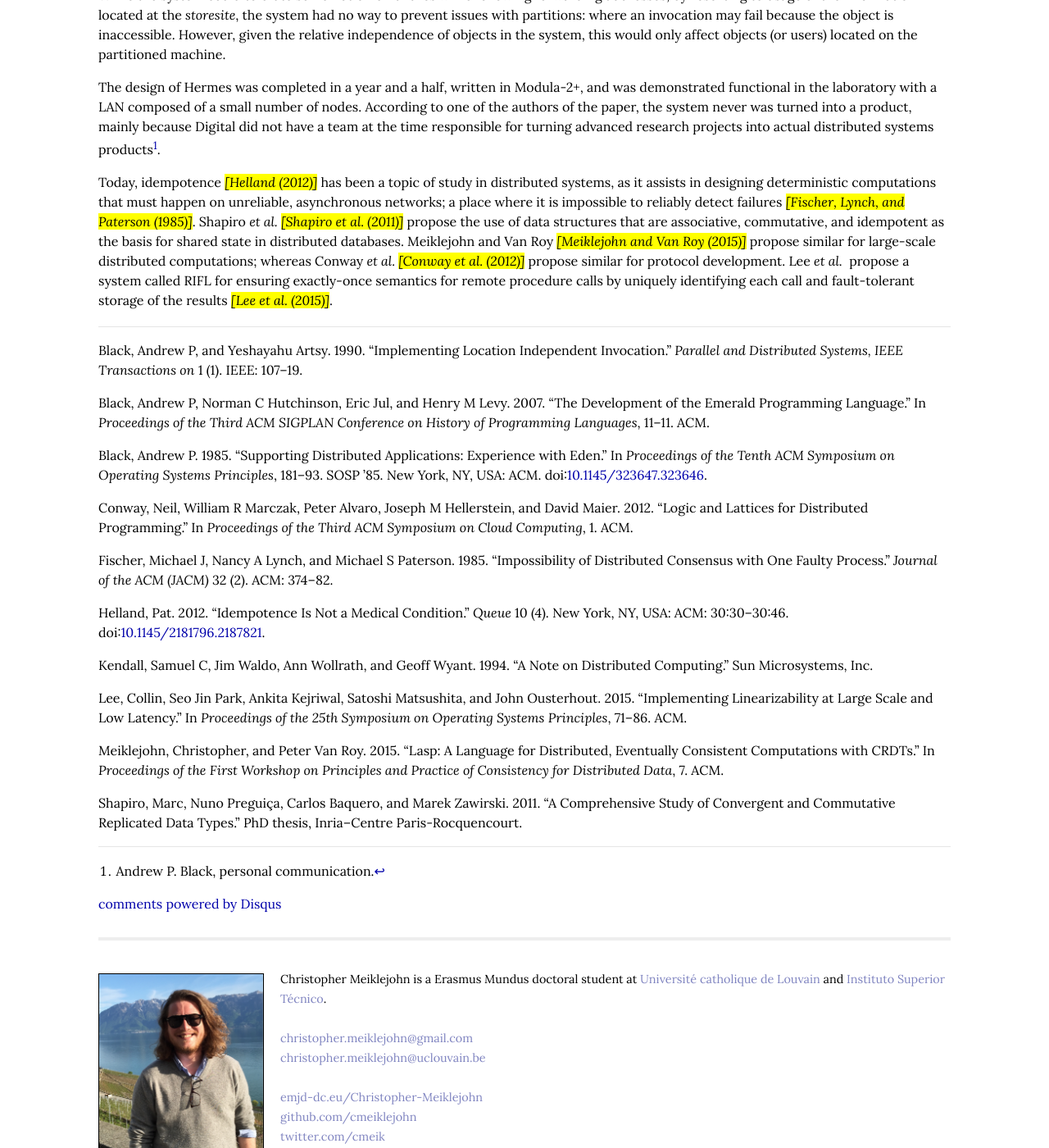
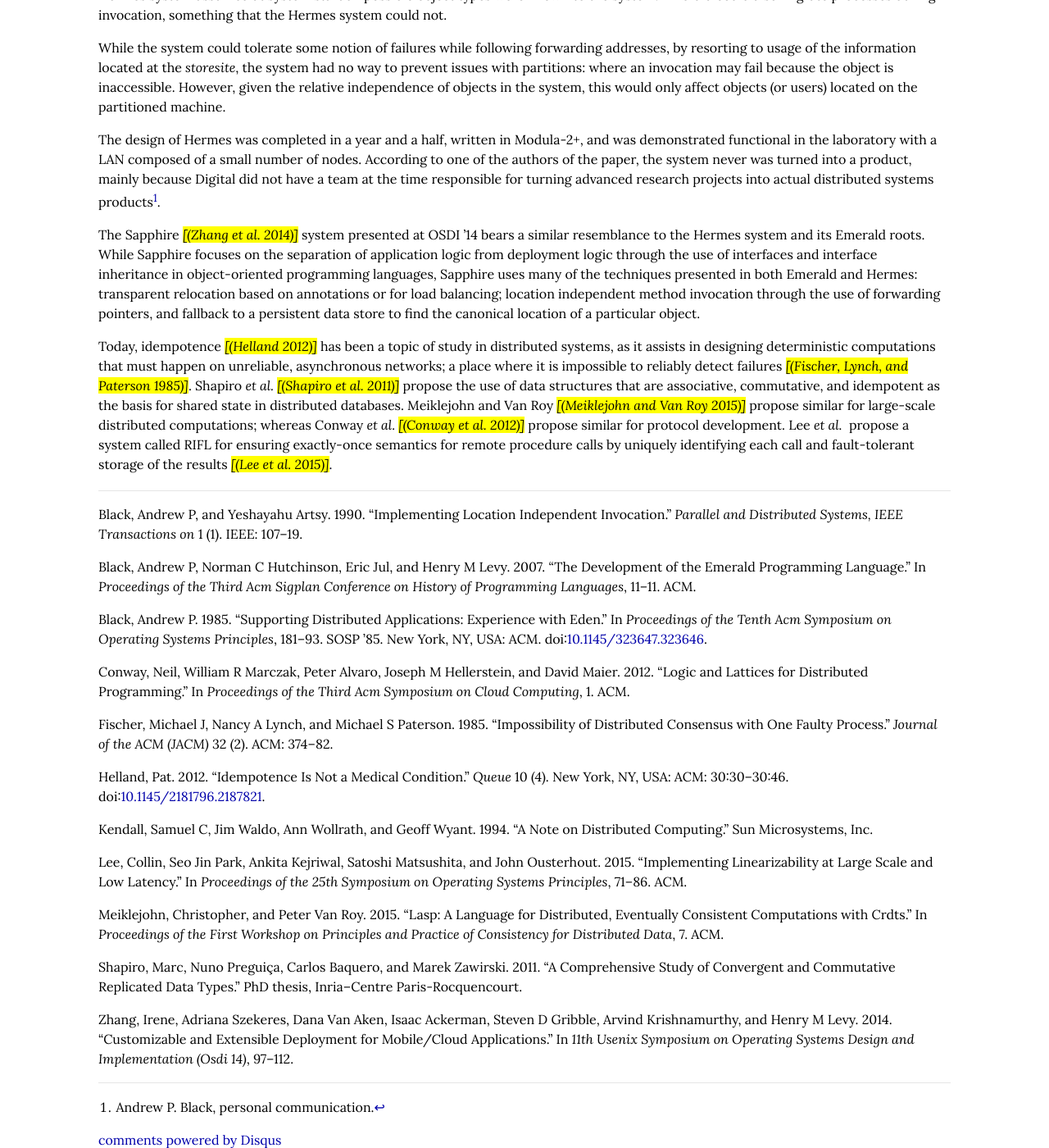
Before and after one commit to cmeiklejohn/cmeiklejohn.github.io, a Jekyll site: the page built from _posts/2016-03-06-hermes.markdown, in a window 1280 px wide and 1400 px high, scrolled down 1726 px. Shown: the whole window at 82% size. Built offline with Jekyll 4.4.1, drawn with Linux system fonts in a browser that asks for light colours; comment, search, counter and statistics services are not loaded; some of the changed text lies outside the part shown.

Commit message:
Extend Hermes.

```diff
--- a/_posts/2016-03-06-hermes.markdown
+++ b/_posts/2016-03-06-hermes.markdown
@@ -10,10 +10,11 @@
 
 <h2 id="relevant-reading">Relevant Reading</h2>
 <ul>
-<li><p><em>Implementing Location Independent Invocation</em>, Black, Andrew P and Artsy, Yeshayahu, IEEE Transactions on Parallel and Distributed Systems, 1990 <span class="citation">Andrew P Black and Artsy (1990)</span>.</p></li>
+<li><p><em>Implementing Location Independent Invocation</em>, Black, Andrew P and Artsy, Yeshayahu, IEEE Transactions on Parallel and Distributed Systems, 1990 <span class="citation">(Andrew P Black and Artsy 1990)</span>.</p></li>
+<li><p><em>Customizable and extensible deployment for mobile/cloud applications</em>, Zhang, Irene and Szekeres, Adriana and Van Aken, Dana and Ackerman, Isaac and Gribble, Steven D and Krishnamurthy, Arvind and Levy, Henry M, 2014 <span class="citation">(Zhang et al. 2014)</span>.</p></li>
 </ul>
 <h2 id="commentary">Commentary</h2>
-<p>The general idea behind the Remote Procedure Call (RPC) paradigm is that it supports the transfer of control between address spaces. This paradigm allows programmers to write distributed applications without having to have knowledge of data representations or specific network protocols. Even though we know that there is quite a bit semantically different between remote and local calls <span class="citation">Kendall et al. (1994; Andrew P Black and Artsy 1990)</span>, the authors posit that the most fundamental difference is that of <em>binding</em>, or, how to figure out which address space to direct the call to.</p>
+<p>The general idea behind the Remote Procedure Call (RPC) paradigm is that it supports the transfer of control between address spaces. This paradigm allows programmers to write distributed applications without having to have knowledge of data representations or specific network protocols. Even though we know that there is quite a bit semantically different between remote and local calls <span class="citation">(Kendall et al. 1994; Andrew P Black and Artsy 1990)</span>, the authors posit that the most fundamental difference is that of <em>binding</em>, or, how to figure out which address space to direct the call to.</p>
 <p>Traditionally, this has been done one of two ways: <em>default or automatic</em> binding where the RPC system makes the choice for the programmer; or <em>clerks</em>, an application specific module used for determining where the place the call. Default binding is fairly straightforward when there is only one server (or a group of semantically equivalent servers) to service the request. Clerks are fairly expensive, as one must be written for each type of request that needs to be serviced. If the service the RPC call is being made to is <em>pure</em>, for instance providing as fast Fourier transform as the authors put it, it is easy to choose automatic binding to select a server based on latency or availability. However, it is more challenging if services host application data. In their example, they consider an employee directory at Digital where application data is partitioned by company, and further by other groupings. If this mapping changes infrequently, a static mapping can be distributed to all of the clients; but, what happens if objects are mobile and this changes more frequently?</p>
 <p>One of the fantastic things about this paper is how forward thinking the design is for an actual industrial problem at Digital Equipment Corporation. I consider this one of the early versions of what we now call an “industry” research report, even though the system never was productized and the work was mainly performed by researchers in a lab. The application deals with expense vouchers for employees: each form needs to be filled in by an employee, approved by various managers, filed, and eventually results in a payout of actual cash. Each of the managers that are involved in approving the form may be located in different buildings in different continents. The application design assumes Digital’s global network of 36,000 machines and assumes that centralizing the records for each form in a centralized database is infeasible. Instead, the design is based on mobile objects for both data and code; forms should be able to move around the network as required by the application.</p>
 <p>The Hermes system is broken into three components: a naming service, a persistent store known as a collection of <em>storesites</em>, and routing layer that sits above the RPC system. Each object in the system is given a globally unique identifier, a source <em>storesite</em> and a <em>temporal address descriptor</em> or <em>tad</em>. The <em>temporal address descriptor</em> is a pair composed of a Hermes node identifier and a monotonically advancing timestamp: this pair represents where an object is located at a given time. This information is also persisted in the objects <em>storesite</em>. As objects move around the network, the <em>tad</em> is updated at the source node and 2PC used to coordinate a change with the record at the objects’s <em>storesite</em>.</p>
@@ -21,23 +22,24 @@
 <p>If a node has no local knowledge of where that object is, either because it is not running locally or because there exists no temporal address, a request is made to the naming service to request the <em>storesite</em> for the object, and the address of the current location retrieved from the <em>storesite</em>.</p>
 <p>However, in this model failures may occur. If the RPC arrives at the destination of the object and the call invoked and completed, but the response packets dropped, what happens? In this case, an invocation sequencer is required to ensure that the operation only performed if it has not previously completed. The authors suggest developers write operations that are idempotent, to ensure they can be replayed without issue or additional overhead.</p>
 <h2 id="impact-and-implementations">Impact and Implementations</h2>
-<p>Both the Eden <span class="citation">Andrew P. Black (1985)</span> and Emerald <span class="citation">Andrew P Black et al. (2007)</span> programming languages both had notions of distributed objects. Eden used hints to identify where to route messages for objects, but timed them out quickly. Once timed out, a durable storage location called a <em>checksite</em> would be checked, and if that yielded no results, broadcast messages would be used. Emerald, a predecessor to Hermes, used forwarding addresses, but used a broadcast mechanism to find objects when forwarding addresses were not available. In the event the broadcast yielded no results, an exhaustive search of every node in the cluster was performed. All of these decisions were fine for a language and operating system designed mainly for research.</p>
+<p>Both the Eden <span class="citation">(Andrew P. Black 1985)</span> and Emerald <span class="citation">(Andrew P Black et al. 2007)</span> programming languages both had notions of distributed objects. Eden used hints to identify where to route messages for objects, but timed them out quickly. Once timed out, a durable storage location called a <em>checksite</em> would be checked, and if that yielded no results, broadcast messages would be used. Emerald, a predecessor to Hermes, used forwarding addresses, but used a broadcast mechanism to find objects when forwarding addresses were not available. In the event the broadcast yielded no results, an exhaustive search of every node in the cluster was performed. All of these decisions were fine for a language and operating system designed mainly for research.</p>
 <p>Emerald was more advanced in several ways. Emerald’s type system allowed for the introduction of new types of objects, whereas the Hermes system assumed at system start all possible object types were known to the system. Emerald could also migrate processes during invocation, something that the Hermes system could not.</p>
 <p>While the system could tolerate some notion of failures while following forwarding addresses, by resorting to usage of the information located at the <em>storesite</em>, the system had no way to prevent issues with partitions: where an invocation may fail because the object is inaccessible. However, given the relative independence of objects in the system, this would only affect objects (or users) located on the partitioned machine.</p>
 <p>The design of Hermes was completed in a year and a half, written in Modula-2+, and was demonstrated functional in the laboratory with a LAN composed of a small number of nodes. According to one of the authors of the paper, the system never was turned into a product, mainly because Digital did not have a team at the time responsible for turning advanced research projects into actual distributed systems products<a href="#fn1" class="footnoteRef" id="fnref1"><sup>1</sup></a>.</p>
-<p>Today, idempotence <span class="citation">Helland (2012)</span> has been a topic of study in distributed systems, as it assists in designing deterministic computations that must happen on unreliable, asynchronous networks; a place where it is impossible to reliably detect failures <span class="citation">Fischer, Lynch, and Paterson (1985)</span>. Shapiro <em>et al.</em> <span class="citation">Shapiro et al. (2011)</span> propose the use of data structures that are associative, commutative, and idempotent as the basis for shared state in distributed databases. Meiklejohn and Van Roy <span class="citation">Meiklejohn and Van Roy (2015)</span> propose similar for large-scale distributed computations; whereas Conway <em>et al.</em> <span class="citation">Conway et al. (2012)</span> propose similar for protocol development. Lee <em>et al.</em>  propose a system called RIFL for ensuring exactly-once semantics for remote procedure calls by uniquely identifying each call and fault-tolerant storage of the results <span class="citation">Lee et al. (2015)</span>.</p>
+<p>The Sapphire <span class="citation">(Zhang et al. 2014)</span> system presented at OSDI ’14 bears a similar resemblance to the Hermes system and its Emerald roots. While Sapphire focuses on the separation of application logic from deployment logic through the use of interfaces and interface inheritance in object-oriented programming languages, Sapphire uses many of the techniques presented in both Emerald and Hermes: transparent relocation based on annotations or for load balancing; location independent method invocation through the use of forwarding pointers, and fallback to a persistent data store to find the canonical location of a particular object.</p>
+<p>Today, idempotence <span class="citation">(Helland 2012)</span> has been a topic of study in distributed systems, as it assists in designing deterministic computations that must happen on unreliable, asynchronous networks; a place where it is impossible to reliably detect failures <span class="citation">(Fischer, Lynch, and Paterson 1985)</span>. Shapiro <em>et al.</em> <span class="citation">(Shapiro et al. 2011)</span> propose the use of data structures that are associative, commutative, and idempotent as the basis for shared state in distributed databases. Meiklejohn and Van Roy <span class="citation">(Meiklejohn and Van Roy 2015)</span> propose similar for large-scale distributed computations; whereas Conway <em>et al.</em> <span class="citation">(Conway et al. 2012)</span> propose similar for protocol development. Lee <em>et al.</em>  propose a system called RIFL for ensuring exactly-once semantics for remote procedure calls by uniquely identifying each call and fault-tolerant storage of the results <span class="citation">(Lee et al. 2015)</span>.</p>
 <div id="refs" class="references">
 <div id="ref-black1990implementing">
 <p>Black, Andrew P, and Yeshayahu Artsy. 1990. “Implementing Location Independent Invocation.” <em>Parallel and Distributed Systems, IEEE Transactions on</em> 1 (1). IEEE: 107–19.</p>
 </div>
 <div id="ref-black2007development">
-<p>Black, Andrew P, Norman C Hutchinson, Eric Jul, and Henry M Levy. 2007. “The Development of the Emerald Programming Language.” In <em>Proceedings of the Third ACM SIGPLAN Conference on History of Programming Languages</em>, 11–11. ACM.</p>
+<p>Black, Andrew P, Norman C Hutchinson, Eric Jul, and Henry M Levy. 2007. “The Development of the Emerald Programming Language.” In <em>Proceedings of the Third Acm Sigplan Conference on History of Programming Languages</em>, 11–11. ACM.</p>
 </div>
 <div id="ref-Black:1985:SDA:323647.323646">
-<p>Black, Andrew P. 1985. “Supporting Distributed Applications: Experience with Eden.” In <em>Proceedings of the Tenth ACM Symposium on Operating Systems Principles</em>, 181–93. SOSP ’85. New York, NY, USA: ACM. doi:<a href="https://doi.org/10.1145/323647.323646">10.1145/323647.323646</a>.</p>
+<p>Black, Andrew P. 1985. “Supporting Distributed Applications: Experience with Eden.” In <em>Proceedings of the Tenth Acm Symposium on Operating Systems Principles</em>, 181–93. SOSP ’85. New York, NY, USA: ACM. doi:<a href="https://doi.org/10.1145/323647.323646">10.1145/323647.323646</a>.</p>
 </div>
 <div id="ref-conway2012logic">
-<p>Conway, Neil, William R Marczak, Peter Alvaro, Joseph M Hellerstein, and David Maier. 2012. “Logic and Lattices for Distributed Programming.” In <em>Proceedings of the Third ACM Symposium on Cloud Computing</em>, 1. ACM.</p>
+<p>Conway, Neil, William R Marczak, Peter Alvaro, Joseph M Hellerstein, and David Maier. 2012. “Logic and Lattices for Distributed Programming.” In <em>Proceedings of the Third Acm Symposium on Cloud Computing</em>, 1. ACM.</p>
 </div>
 <div id="ref-fischer1985impossibility">
 <p>Fischer, Michael J, Nancy A Lynch, and Michael S Paterson. 1985. “Impossibility of Distributed Consensus with One Faulty Process.” <em>Journal of the ACM (JACM)</em> 32 (2). ACM: 374–82.</p>
@@ -52,10 +54,13 @@
 <p>Lee, Collin, Seo Jin Park, Ankita Kejriwal, Satoshi Matsushita, and John Ousterhout. 2015. “Implementing Linearizability at Large Scale and Low Latency.” In <em>Proceedings of the 25th Symposium on Operating Systems Principles</em>, 71–86. ACM.</p>
 </div>
 <div id="ref-meiklejohn2015lasp">
-<p>Meiklejohn, Christopher, and Peter Van Roy. 2015. “Lasp: A Language for Distributed, Eventually Consistent Computations with CRDTs.” In <em>Proceedings of the First Workshop on Principles and Practice of Consistency for Distributed Data</em>, 7. ACM.</p>
+<p>Meiklejohn, Christopher, and Peter Van Roy. 2015. “Lasp: A Language for Distributed, Eventually Consistent Computations with Crdts.” In <em>Proceedings of the First Workshop on Principles and Practice of Consistency for Distributed Data</em>, 7. ACM.</p>
 </div>
 <div id="ref-shapiro2011comprehensive">
 <p>Shapiro, Marc, Nuno Preguiça, Carlos Baquero, and Marek Zawirski. 2011. “A Comprehensive Study of Convergent and Commutative Replicated Data Types.” PhD thesis, Inria–Centre Paris-Rocquencourt.</p>
+</div>
+<div id="ref-zhang2014customizable">
+<p>Zhang, Irene, Adriana Szekeres, Dana Van Aken, Isaac Ackerman, Steven D Gribble, Arvind Krishnamurthy, and Henry M Levy. 2014. “Customizable and Extensible Deployment for Mobile/Cloud Applications.” In <em>11th Usenix Symposium on Operating Systems Design and Implementation (Osdi 14)</em>, 97–112.</p>
 </div>
 </div>
 <div class="footnotes">
```
